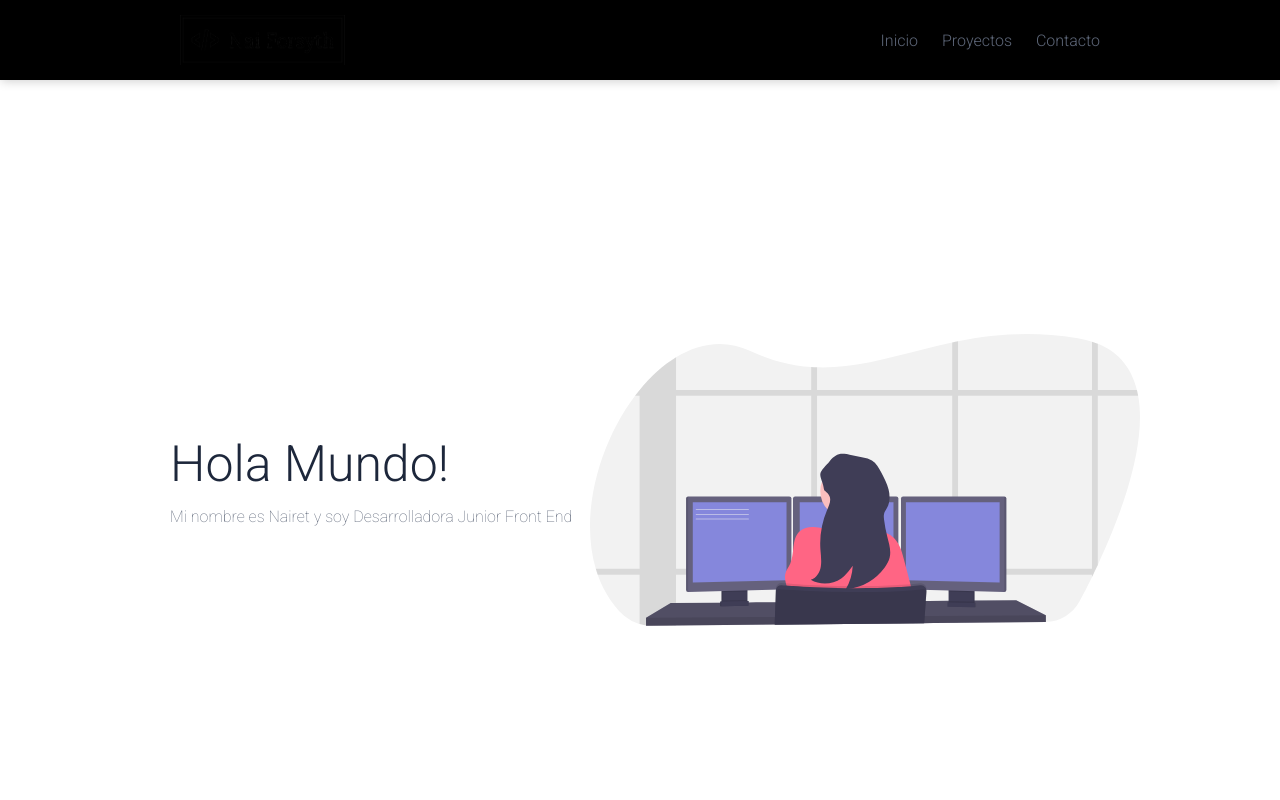
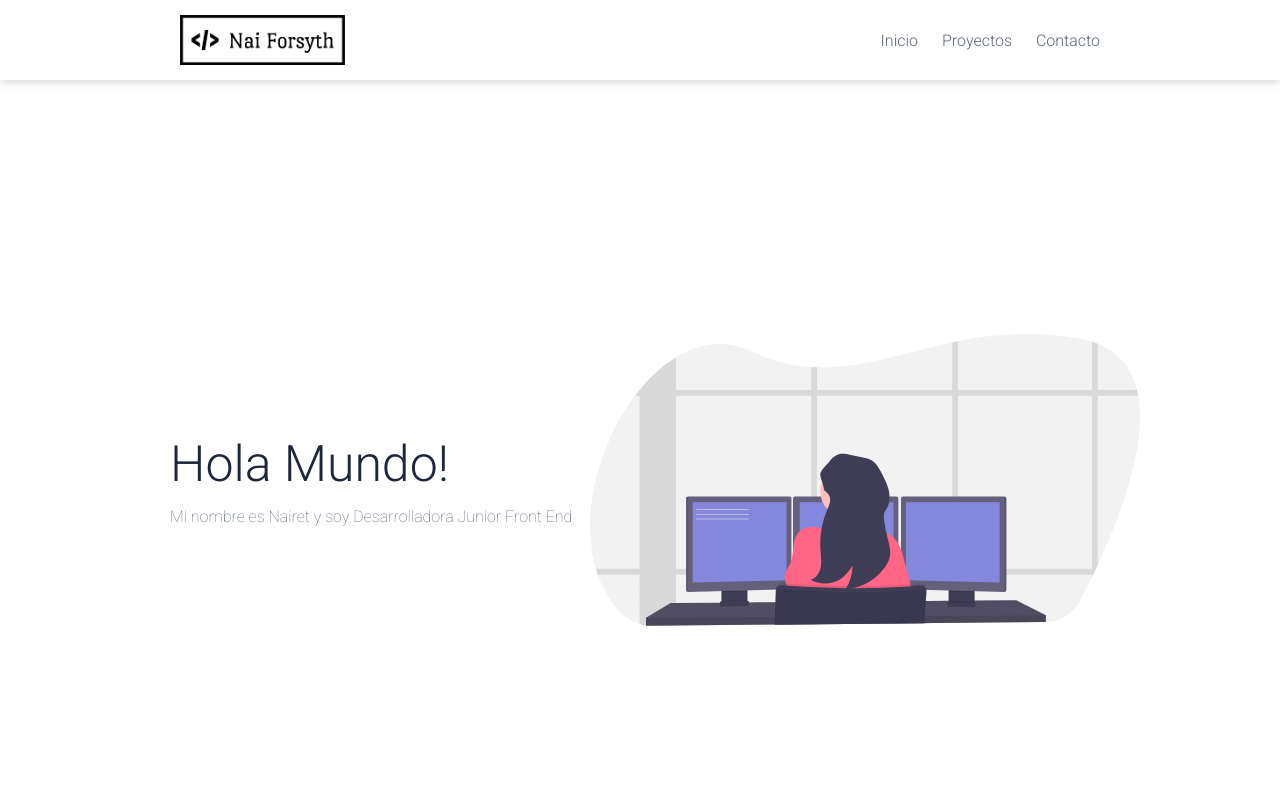
Before and after one commit to Naiforsyth/Naiforsyth.github.io, a plain HTML site: page index.html in a window 1280 px wide. Shown: the top 800 px of the page. Drawn offline with nearby package versions, Linux system fonts and the light colour scheme.

Commit message:
Actualizando nav

```diff
--- a/css/estilos.css
+++ b/css/estilos.css
@@ -48,7 +48,7 @@ header::before {
 nav {
   width: 100%;
   height: 80px;
-  background: rgb(0, 0, 0);
+  background: #fff;
   border-bottom: 1px solid transparent;
   box-shadow: 1px 1px 10px 0 rgba(0, 0, 0, 0.2);
   position: fixed;
```
